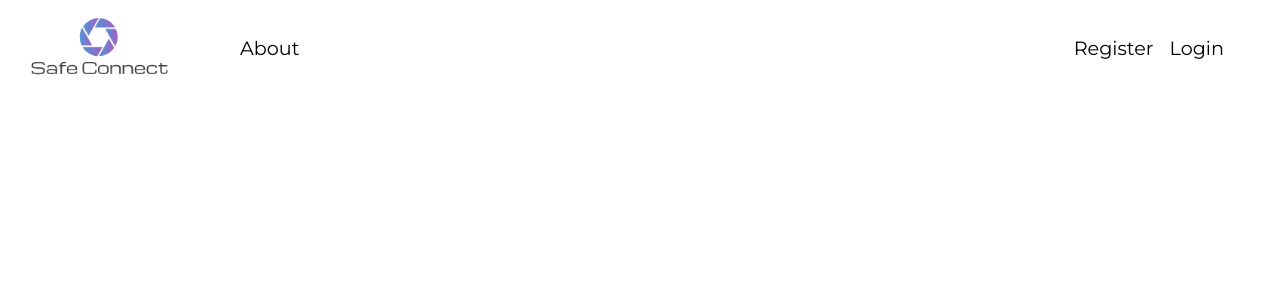
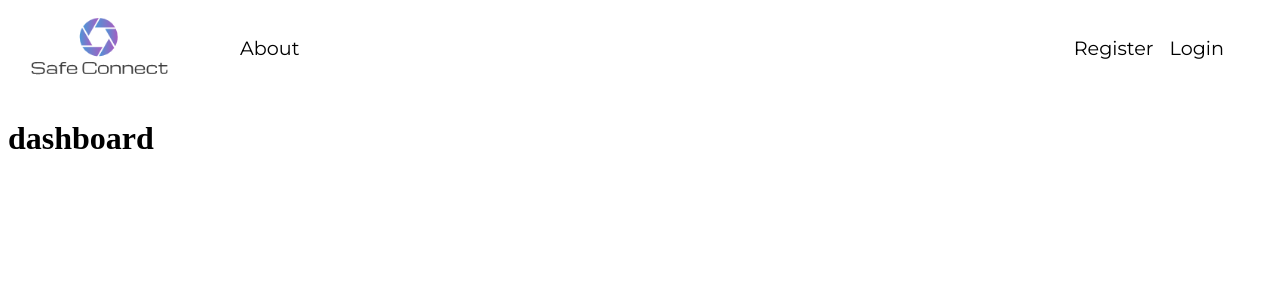
Before and after one commit to naaltunian/safe-connect, a React (Create React App) app in the folder client/: page /dashboard in a window 1280 px wide. Shown: the top 300 px of the page. Built offline with nearby package versions, Linux system fonts and the light colour scheme.

Commit message:
Add dashboard frame

```diff
--- a/client/src/App.js
+++ b/client/src/App.js
@@ -2,6 +2,7 @@ import React from 'react';
 import  Navbar from './Components/Navbar/Navbar';
 import Login from './Components/Login/Login';
 import Register from './Components/Registration/Register';
+import Dashboard from './Components/Dashboard/Dashboard';
 import { BrowserRouter as Router, Route } from "react-router-dom";
 
 class App extends React.Component {
@@ -12,6 +13,7 @@ class App extends React.Component {
 
         <Route path="/register" component={Register} />
         <Route path="/login" component={Login} />
+        <Route path='/dashboard' component={Dashboard} />
 
       </Router>
     )
--- /dev/null
+++ b/client/src/Components/Dashboard/Dashboard.js
@@ -0,0 +1,14 @@
+import React from 'react';
+import "./Dashboard.css";
+
+class Dashboard extends React.Component {
+    render() {
+        return(
+            <div>
+                <h1>dashboard</h1>
+            </div>
+        )
+    }
+}
+
+export default Dashboard;
--- a/client/src/Components/Navbar/Navbar.js
+++ b/client/src/Components/Navbar/Navbar.js
@@ -6,7 +6,7 @@ import logo from './images/sc.png';
 const Navbar = () => {
     return(
         <div className="navbar">
-            <Link to="/"><img src={logo} className="logo" alt="basketball" height="50px" /></Link>
+            <Link to="/dashboard"><img src={logo} className="logo" alt="basketball" height="50px" /></Link>
             <Link className="link" to="/about">About</Link>
             <span className="push">
                 <Link className="link" to="/register">Register</Link>
```
Also changed, not shown: client/src/Components/Dashboard/Dashboard.css (added).
